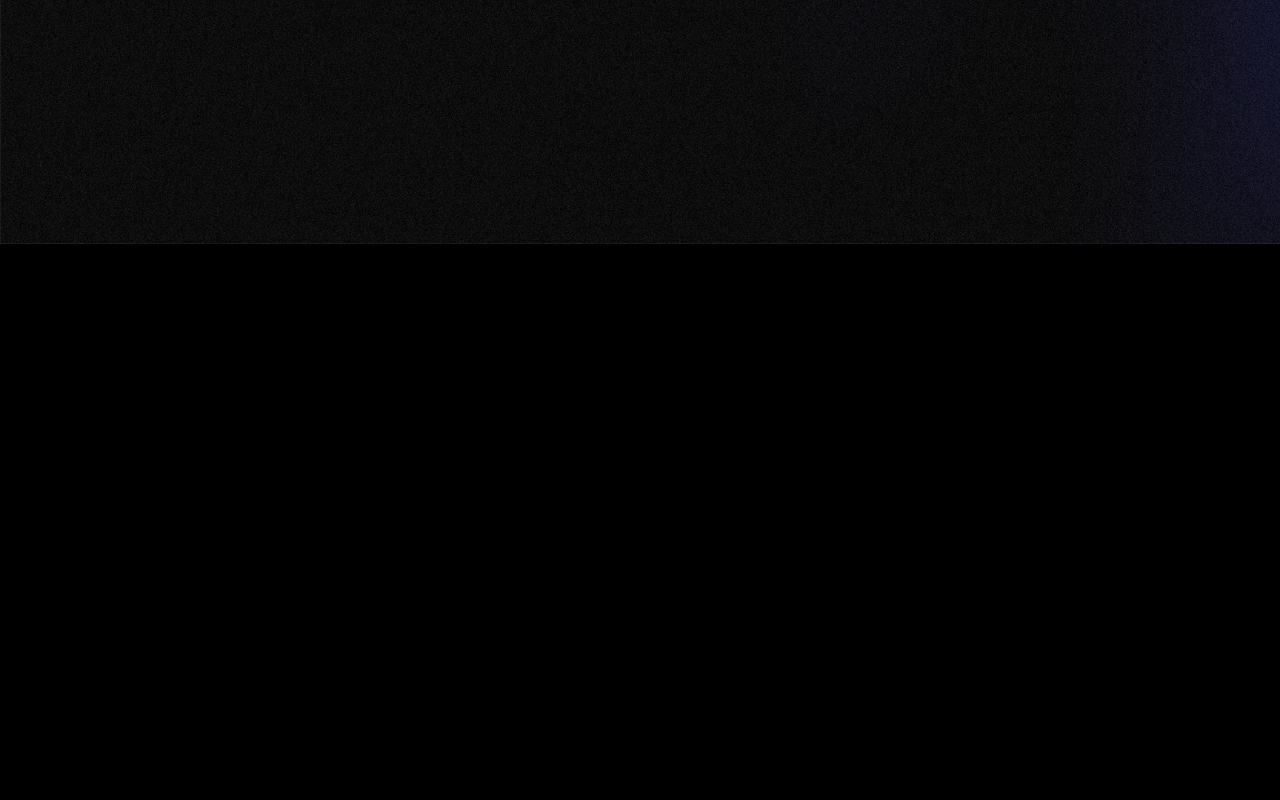
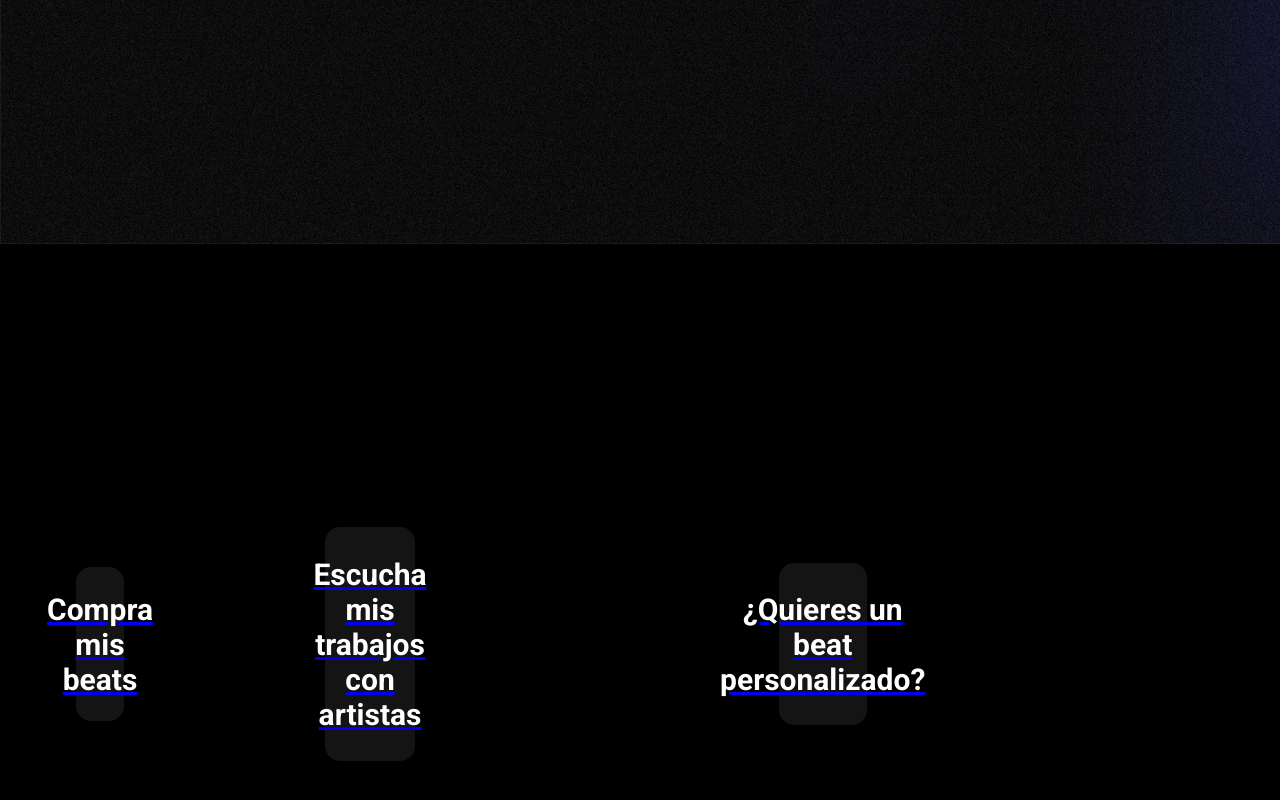
Before and after one commit to daniojz/lowstsky-web, a React (Vite) app: page / in a window 1280 px wide. Shown: the part 556-1356 px from the top of the page. Built offline with nearby package versions, Linux system fonts and the light colour scheme.

Commit message:
promo section

```diff
--- a/src/components/navbar/Navbar.jsx
+++ b/src/components/navbar/Navbar.jsx
@@ -11,7 +11,7 @@ const Navbar = ({}) => {
         <Link href="/home">
           <a>{t('header.navbar.sobreMi')}</a>
         </Link>
-        <Link href="/">
+        <Link href="/typeBeats">
           <a>{t('header.navbar.typeBeats')}</a>
         </Link>
         <Link href="/">
--- /dev/null
+++ b/src/pages/Home/components/promoBox/PromoBox.jsx
@@ -0,0 +1,24 @@
+import React from "react";
+import PropTypes from 'prop-types'
+import { Link } from "wouter";
+
+const infoBox = ({title, imgUrl, pageUrl}) => {
+  return (
+    <>
+      <Link href={pageUrl}>
+        <div className="promoBoxContainer">
+          <img src={imgUrl}></img>
+          <h1 className="promoBox">{title}</h1>
+        </div>
+      </Link>
+    </>
+  );
+}
+
+infoBox.propTypes = {
+  title: PropTypes.string.isRequired,
+  imgUrl: PropTypes.string.isRequired,
+  pageUrl: PropTypes.string.isRequired,
+}
+
+export default infoBox
--- a/src/pages/Home/pages/Home.jsx
+++ b/src/pages/Home/pages/Home.jsx
@@ -1,5 +1,6 @@
 import { React, useState } from "react";
-import Presentation from "../components/Presentation/Presentation";
+import Presentation from "../views/Presentation/Presentation";
+import Promotion from "../views/Promotion/Promotion";
 
 const Home = ({}) => {
   return (
@@ -9,7 +10,11 @@ const Home = ({}) => {
           <Presentation></Presentation>
         </div>
       </section>
-      <section className="lastReleasesSection"></section>
+      <section className="promoSection">
+        <div className="promoContent">
+          <Promotion></Promotion>
+        </div>
+      </section>
       <section className="lastReleasesSection"></section>
     </>
   );
--- /dev/null
+++ b/src/pages/Home/views/Promotion/Promotion.jsx
@@ -0,0 +1,17 @@
+import { React, useState } from "react";
+import {useTranslation} from "react-i18next"
+import PromoBox from "../../components/promoBox/PromoBox";
+
+const Promotion = ({}) => {
+  const [ t, i18n ] = useTranslation('home');
+
+  return (
+    <>
+      <PromoBox title={t('promotion.promoBox1.title')} imgUrl={t('promotion.promoBox1.imgUrl')} pageUrl={t('promotion.promoBox1.pageUrl')}></PromoBox>
+      <PromoBox title={t('promotion.promoBox2.title')} imgUrl={t('promotion.promoBox2.imgUrl')} pageUrl={t('promotion.promoBox2.pageUrl')}></PromoBox>
+      <PromoBox title={t('promotion.promoBox3.title')} imgUrl={t('promotion.promoBox3.imgUrl')} pageUrl={t('promotion.promoBox3.pageUrl')}></PromoBox>
+    </>
+  );
+};
+
+export default Promotion;
--- a/src/styles/views/_home.scss
+++ b/src/styles/views/_home.scss
@@ -1,6 +1,5 @@
 .presentationSection {
   width: 100%;
-  height: 100vh;
   display: flex;
   justify-content: center;
   align-items: center;
@@ -8,8 +7,6 @@
   .presentationContent {
     width: 100%;
     height: 100vh;
-    padding: 0;
-    margin: 0;
     display: flex;
     justify-content: center;
     align-items: center;
@@ -84,8 +81,52 @@
   }
 }
 
+.promoSection{
+  width: 100%;
+  display: flex;
+  justify-content: center;
+  align-items: center;
+
+  .promoContent {
+    width: 100%;
+    height: 100vh;
+    display: flex;
+    justify-content: center;
+    align-items: center;
+    background-color: $black-color;
+
+  }
+  .promoBoxContainer {
+    width: 16%;
+    height: 55%;
+    margin: 2%;
+    padding: 2%;
+    background-color: rgba(128, 128, 128, 0.156);
+    border-radius: 15px;
+    display: flex;
+    justify-content: center;
+    align-items: flex-end;
+    color: $white-color;
+    text-align: center;
+    font: $text-title-small;
+  }
+  .promoBoxContainer:hover{
+    cursor: pointer;
+    background-color: rgba(128, 128, 128, 0.448);
+  }
+}
+
 .lastReleasesSection {
   background-color: $black-color;
+
+  .lastReleasesContent {
+    width: 100%;
+    height: 100vh;
+    display: flex;
+    justify-content: center;
+    align-items: center;
+    background-color: $black-color;
+  }
 }
 
 @media (max-width: $big-screen) {
--- /dev/null
+++ b/src/translations/en/home_en.json
@@ -0,0 +1,3 @@
+{
+
+}
--- /dev/null
+++ b/src/translations/es/home_es.json
@@ -0,0 +1,28 @@
+{
+  "presentation": {
+    "presentationText": {
+        "greeting": "Hola!",
+        "presentationMessage": ""
+    },
+    "mail": "lowstskymusic@gmail.com",
+    "direction": "Pantoja, Toledo, Castilla-La Mancha"
+  },
+  "promotion": {
+    "promoBox1": {
+        "title": "Compra mis beats",
+        "imgUrl": "",
+        "pageUrl": "/typeBeats"
+    },
+    "promoBox2": {
+        "title": "Escucha mis trabajos con artistas",
+        "imgUrl": "",
+        "pageUrl": "/"
+    },
+    "promoBox3": {
+        "title": "¿Quieres un beat personalizado?",
+        "imgUrl": "",
+        "pageUrl": "/"
+    }
+  },
+  "lastReleases": {}
+}
--- a/src/translations/i18next-config.js
+++ b/src/translations/i18next-config.js
@@ -3,6 +3,8 @@ import { initReactI18next } from "react-i18next";
 import LanguageDetector from 'i18next-browser-languagedetector'
 import global_es from "./es/global_es.json";
 import global_en from "./en/global_en.json";
+import home_es from "./es/home_es.json";
+import home_en from "./en/home_en.json";
 
 i18next
 .use(initReactI18next)
@@ -14,9 +16,11 @@ i18next
   resources: {
     es: {
       global: global_es,
+      home: home_es,
     },
     en: {
       global: global_en,
+      home: home_en,
     },
   },
 });
```
Also changed, not shown: src/pages/Home/views/Presentation/Presentation.jsx (renamed from src/pages/Home/components/Presentation/Presentation.jsx).
